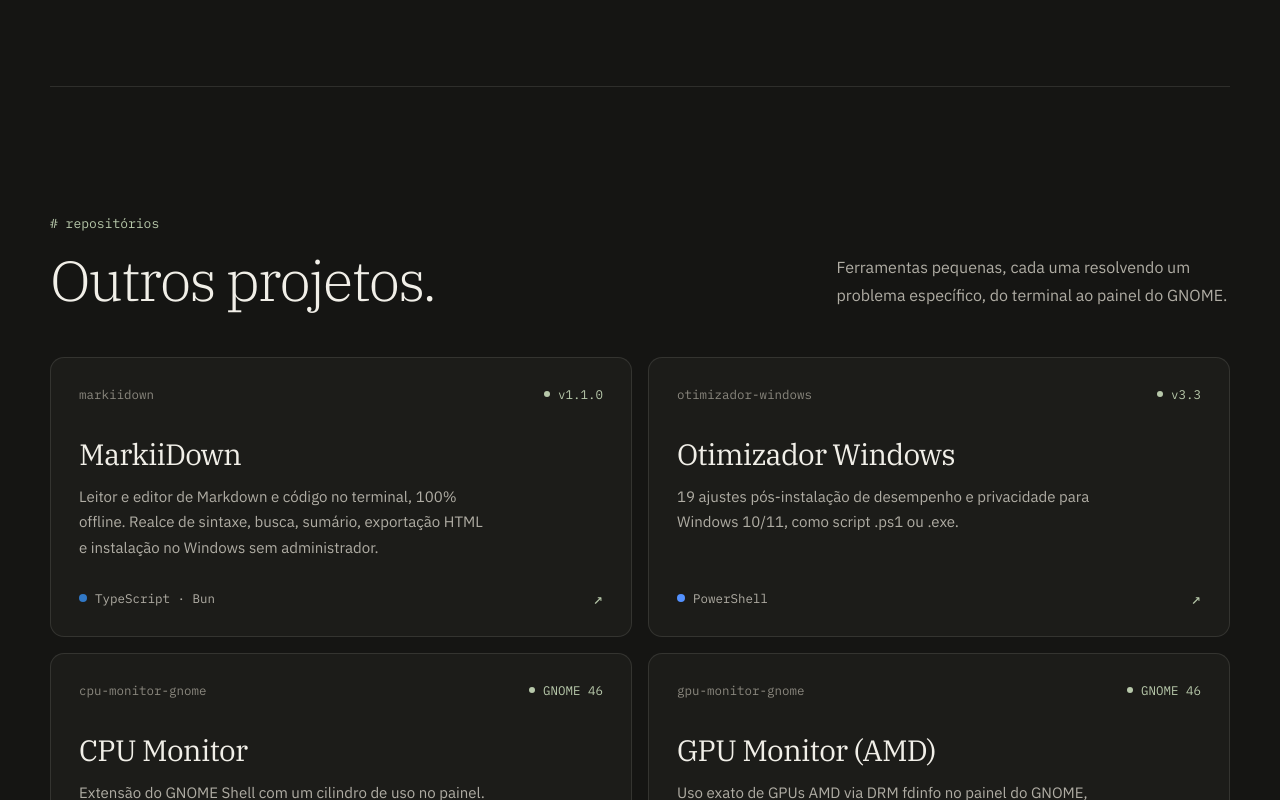
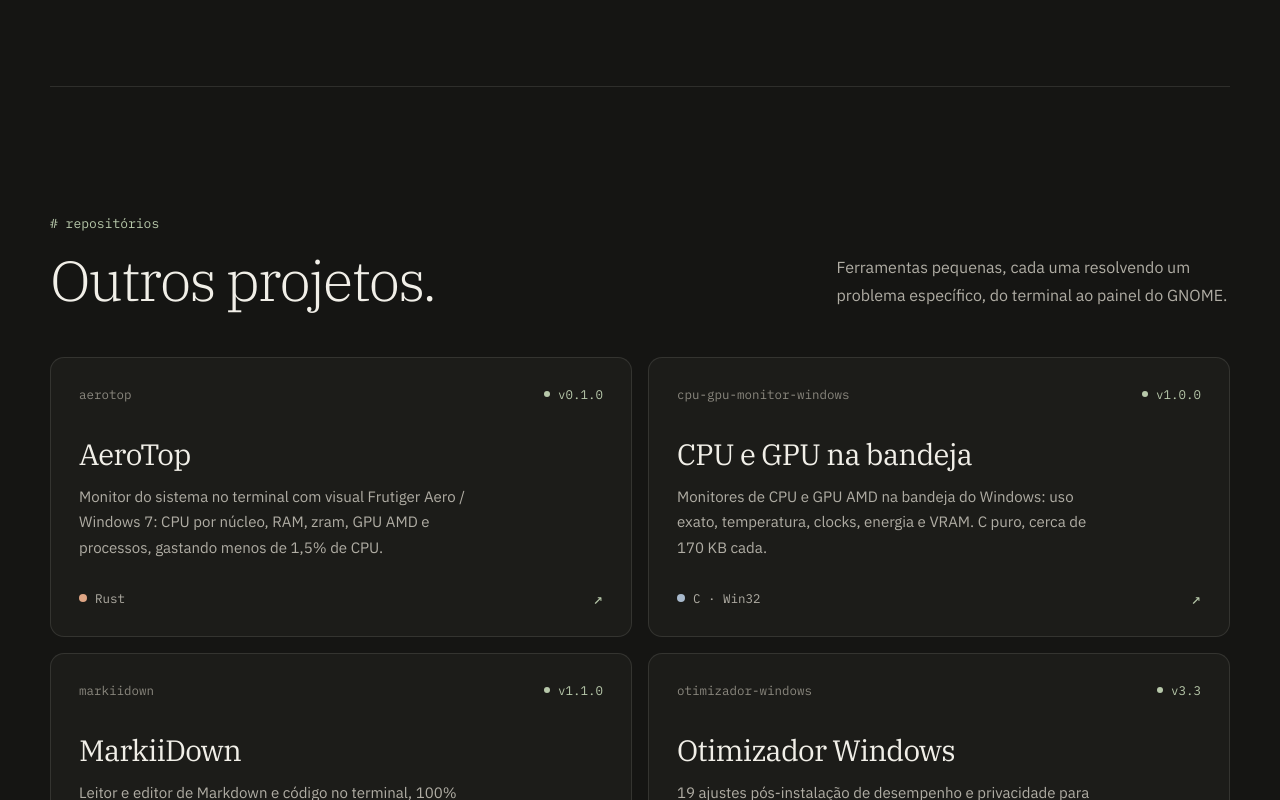
Before and after one commit to 1155dosilicon/1155dosilicon.github.io, a plain HTML site: page index.html in a window 1280 px wide. Shown: the part 2000-2800 px from the top of the page. Drawn offline with Linux system fonts and the light colour scheme; no server answers.

Commit message:
Adiciona AeroTop e monitores do Windows, atualiza contagem de repositórios (11)
Co-Authored-By: Claude Opus 5.5 <noreply@anthropic.com>

```diff
--- a/index.html
+++ b/index.html
@@ -197,6 +197,8 @@
     .language.py::before { background: #ffdf66; }
     .language.js::before { background: #f1e05a; }
     .language.bin::before { background: var(--muted-2); }
+    .language.rs::before { background: #dea584; }
+    .language.c::before { background: #a8b9cc; }
     .card-foot .arrow { color: var(--green); font: 16px var(--mono); }
     @media (hover: hover) {
       .project-card:hover { border-color: var(--line-strong); background-color: var(--surface-hover); }
@@ -304,7 +306,7 @@
         <a class="status-item" href="https://github.com/1155dosilicon/siliconflower/releases" target="_blank" rel="noopener"><span class="status-name">siliconflower</span><strong class="status-value" data-gh-release="1155dosilicon/siliconflower">v0.14.0</strong><span class="arrow out" aria-hidden="true">↗</span></a>
         <a class="status-item" href="https://github.com/1155dosilicon/markiidown/releases" target="_blank" rel="noopener"><span class="status-name">markiidown</span><strong class="status-value" data-gh-release="1155dosilicon/markiidown">v1.1.0</strong><span class="arrow out" aria-hidden="true">↗</span></a>
         <a class="status-item" href="https://github.com/1155dosilicon/otimizador-windows" target="_blank" rel="noopener"><span class="status-name">otimizador-windows</span><strong class="status-value">v3.3</strong><span class="arrow out" aria-hidden="true">↗</span></a>
-        <a class="status-item" href="https://github.com/1155dosilicon?tab=repositories" target="_blank" rel="noopener"><span class="status-name">repositórios públicos</span><strong class="status-value" data-gh-repos="1155dosilicon">9</strong><span class="arrow out" aria-hidden="true">↗</span></a>
+        <a class="status-item" href="https://github.com/1155dosilicon?tab=repositories" target="_blank" rel="noopener"><span class="status-name">repositórios públicos</span><strong class="status-value" data-gh-repos="1155dosilicon">11</strong><span class="arrow out" aria-hidden="true">↗</span></a>
       </div>
     </div>
 
@@ -361,6 +363,20 @@
       </header>
 
       <div class="project-grid">
+        <a class="project-card" href="https://1155dosilicon.github.io/aerotop/" target="_blank" rel="noopener">
+          <div class="card-top"><span class="card-slug">aerotop</span><span class="card-state">v0.1.0</span></div>
+          <h3>AeroTop</h3>
+          <p>Monitor do sistema no terminal com visual Frutiger Aero / Windows 7: CPU por núcleo, RAM, zram, GPU AMD e processos, gastando menos de 1,5% de CPU.</p>
+          <div class="card-foot"><span class="language rs">Rust</span><span class="arrow out" aria-hidden="true">↗</span></div>
+        </a>
+
+        <a class="project-card" href="https://github.com/1155dosilicon/cpu-gpu-monitor-windows" target="_blank" rel="noopener">
+          <div class="card-top"><span class="card-slug">cpu-gpu-monitor-windows</span><span class="card-state">v1.0.0</span></div>
+          <h3>CPU e GPU na bandeja</h3>
+          <p>Monitores de CPU e GPU AMD na bandeja do Windows: uso exato, temperatura, clocks, energia e VRAM. C puro, cerca de 170 KB cada.</p>
+          <div class="card-foot"><span class="language c">C · Win32</span><span class="arrow out" aria-hidden="true">↗</span></div>
+        </a>
+
         <a class="project-card" href="https://github.com/1155dosilicon/markiidown" target="_blank" rel="noopener">
           <div class="card-top"><span class="card-slug">markiidown</span><span class="card-state">v1.1.0</span></div>
           <h3>MarkiiDown</h3>
```
Also changed, not shown: sitemap.xml (+7 -1 lines), llms.txt.
